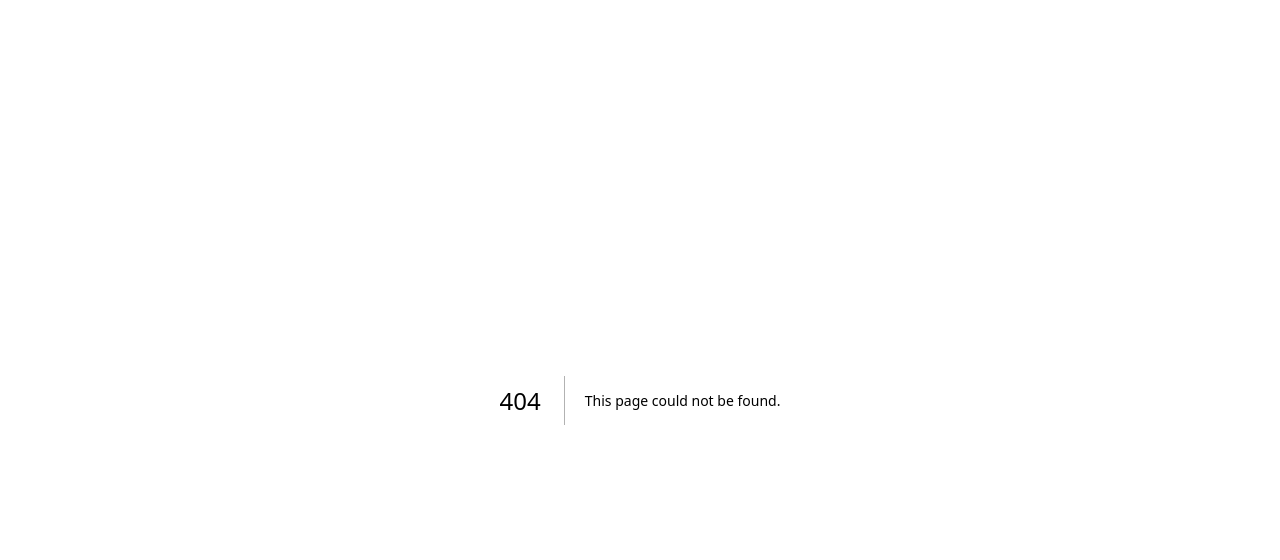
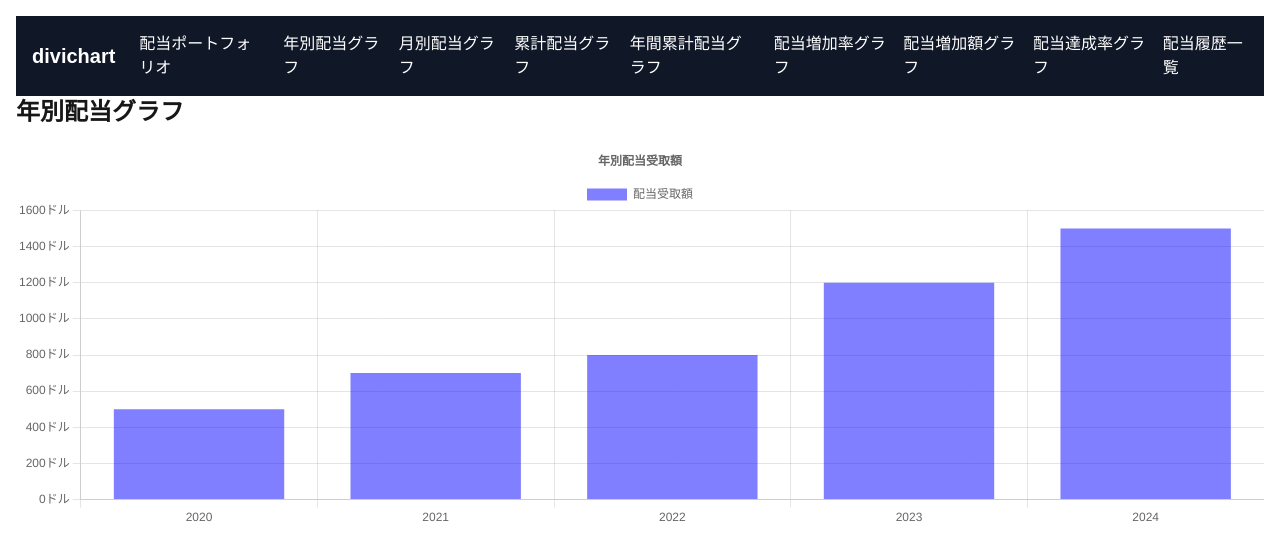
Before and after one commit to TakuyaFukumura/divichartNext, a Next.js app in the folder frontend/: page /yearlyDividend in a window 1280 px wide. Before the commit this address had no page. Shown: the top 560 px of the page. Built offline with nearby package versions, Linux system fonts and the light colour scheme.

Commit message:
年月配当画面追加

```diff
--- /dev/null
+++ b/frontend/src/app/api/yearlyDividend/route.ts
@@ -0,0 +1,8 @@
+import { NextRequest, NextResponse } from "next/server";
+
+export async function GET(req: NextRequest) {
+    return NextResponse.json({
+            labels: ["2020", "2021", "2022", "2023", "2024"],
+            data: [500, 700, 800, 1200, 1500]
+        });
+}
--- /dev/null
+++ b/frontend/src/app/components/Header.tsx
@@ -0,0 +1,29 @@
+import Link from "next/link";
+
+export default function Header() {
+    return (
+        <nav className="bg-gray-900 p-4">
+            <div className="container mx-auto flex items-center justify-between">
+                <button className="block lg:hidden text-white">
+                    ☰
+                </button>
+                <div className="hidden lg:flex items-center">
+                    <Link href="/" className="text-white text-xl font-bold mr-6">
+                        divichart
+                    </Link>
+                    <ul className="flex space-x-4">
+                        <li><Link href="/dividendPortfolio" className="text-white">配当ポートフォリオ</Link></li>
+                        <li><Link href="/yearlyDividend" className="text-white">年別配当グラフ</Link></li>
+                        <li><Link href="/monthlyDividend" className="text-white">月別配当グラフ</Link></li>
+                        <li><Link href="/cumulativeDividend" className="text-white">累計配当グラフ</Link></li>
+                        <li><Link href="/yearlyCumulativeDividend" className="text-white">年間累計配当グラフ</Link></li>
+                        <li><Link href="/dividendIncreaseRate" className="text-white">配当増加率グラフ</Link></li>
+                        <li><Link href="/dividendIncrease" className="text-white">配当増加額グラフ</Link></li>
+                        <li><Link href="/dividendAchievementRate" className="text-white">配当達成率グラフ</Link></li>
+                        <li><Link href="/dividendHistoryList" className="text-white">配当履歴一覧</Link></li>
+                    </ul>
+                </div>
+            </div>
+        </nav>
+    );
+}
--- /dev/null
+++ b/frontend/src/app/yearlyDividend/page.tsx
@@ -0,0 +1,66 @@
+"use client";
+
+import { useEffect, useState } from "react";
+import { Chart as ChartJS, CategoryScale, LinearScale, BarElement, Title, Tooltip, Legend } from "chart.js";
+import { Chart } from "react-chartjs-2";
+import "chart.js/auto";
+import Header from "../components/Header";
+
+ChartJS.register(CategoryScale, LinearScale, BarElement, Title, Tooltip, Legend);
+
+export default function YearlyDividendChart() {
+    const [chartData, setChartData] = useState(null);
+
+    useEffect(() => {
+        fetch("/api/yearlyDividend")
+            .then((res) => res.text())  // まずテキストとしてレスポンスを取得
+            .then((text) => {
+                console.log(text);  // レスポンスの内容をログに出力
+                return JSON.parse(text);  // JSONにパース
+            })
+            .then((data) => {
+                setChartData({
+                    labels: data.labels,
+                    datasets: [
+                        {
+                            label: "配当受取額",
+                            data: data.data,
+                            backgroundColor: "rgba(0, 0, 255, 0.5)",
+                        },
+                    ],
+                });
+            })
+            .catch((error) => {
+                console.error("Error parsing JSON:", error);
+            });
+    }, []);
+
+    if (!chartData) return <p>Loading...</p>;
+
+    return (
+        <div className="container mx-auto p-4">
+            <Header />
+            <h1 className="text-2xl font-bold mb-4">年別配当グラフ</h1>
+            <div className="chart-container w-full h-96">
+                <Chart type="bar" data={chartData} options={{
+                    plugins: {
+                        title: {
+                            display: true,
+                            text: "年別配当受取額",
+                        },
+                    },
+                    scales: {
+                        y: {
+                            ticks: {
+                                callback: function(value) {
+                                    return value + "ドル";
+                                },
+                            },
+                        },
+                    },
+                    maintainAspectRatio: false,
+                }} />
+            </div>
+        </div>
+    );
+}
```
